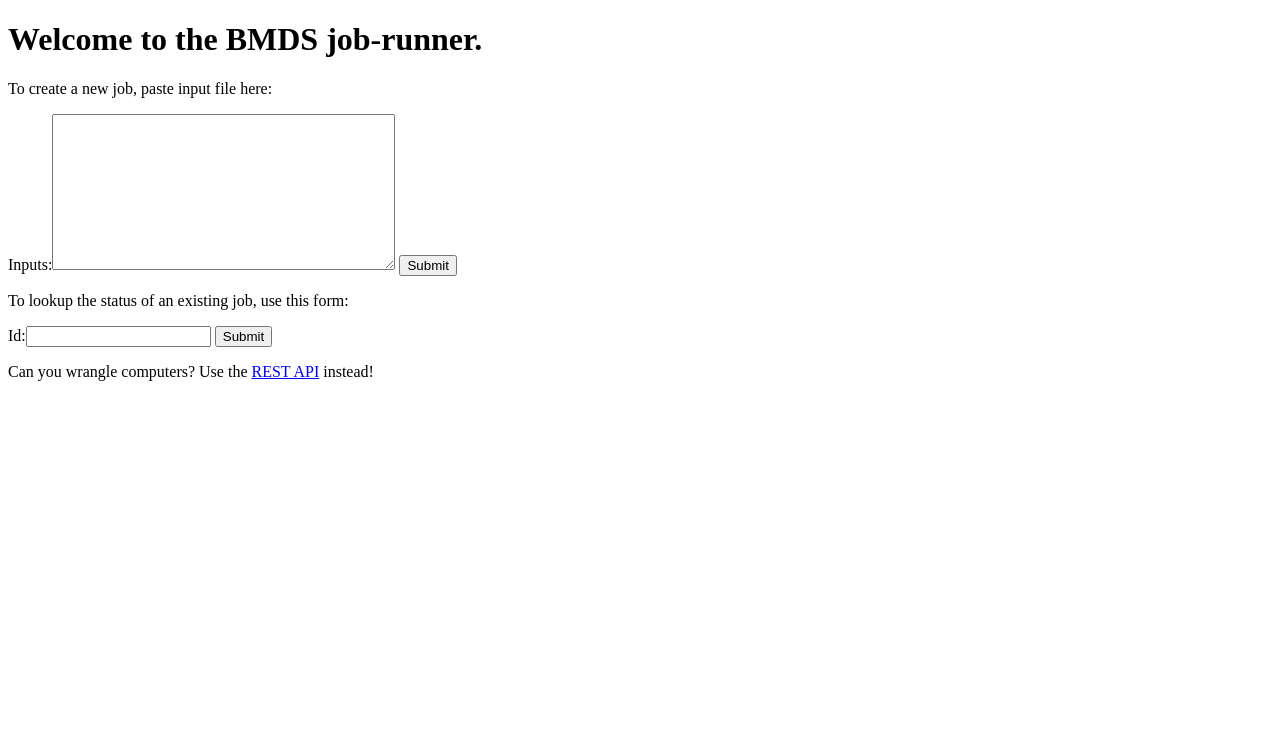
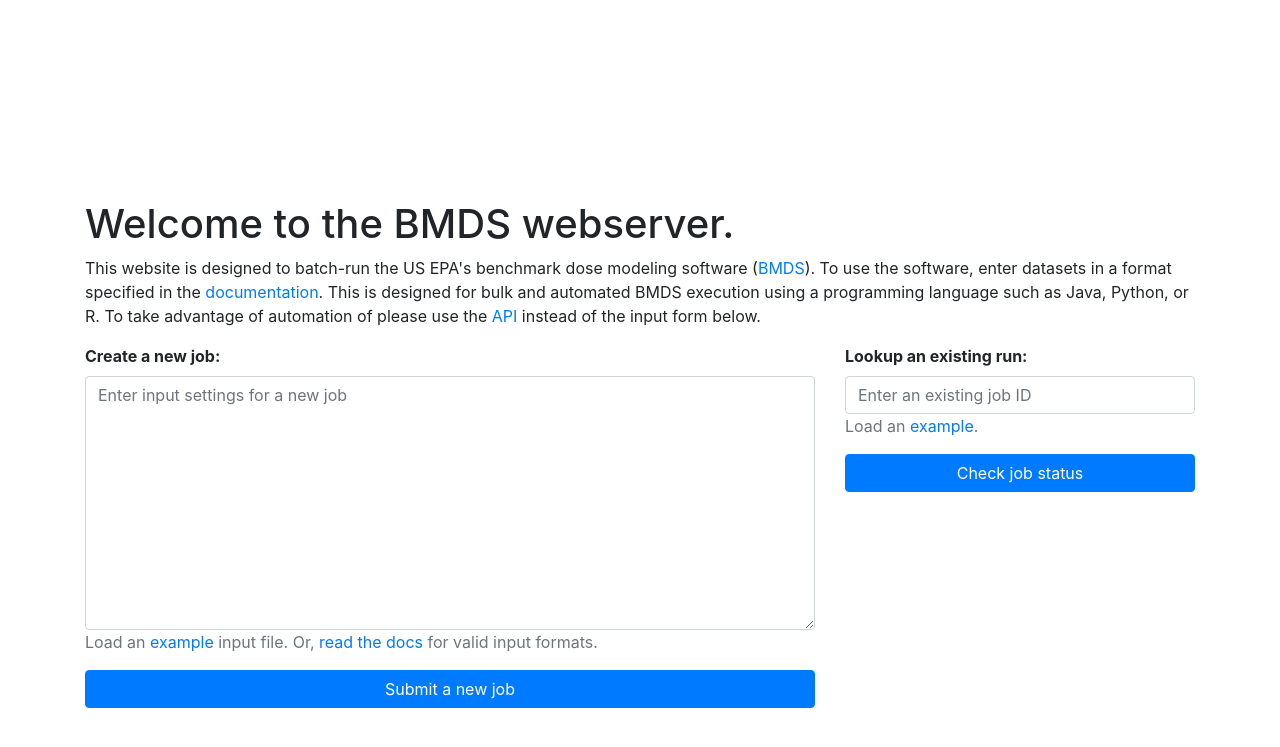
Before and after one commit to shapiromatron/bmds-server, a Django app: page / in a window 1280 px wide. Shown: the top 747 px of the page. Run offline with Django 3.2, Linux system fonts and the light colour scheme; parts of the project's set-up code (start-up, migrations or seed data) failed here and were passed over; some libraries are stand-ins or nearby versions.

Commit message:
apply styling!

```diff
--- a/templates/base.html
+++ b/templates/base.html
@@ -1,14 +1,60 @@
+{% load staticfiles %}
 <!DOCTYPE html>
-<html>
+<html lang="en">
 <head>
-    <title>{% block title %}BMDS job runner{% endblock title %}</title>
+    <meta charset="utf-8">
+    <meta name="viewport" content="width=device-width, initial-scale=1, shrink-to-fit=no">
+    <meta http-equiv="x-ua-compatible" content="ie=edge">
+
+    <title>{% block title %}BMDS webserver{% endblock title %}</title>
+    <link rel='stylesheet' type='text/css'
+          href='//cdnjs.cloudflare.com/ajax/libs/twitter-bootstrap/4.0.0-alpha.5/css/bootstrap.min.css'>
+    <link rel="stylesheet" type="text/css"
+          href="//cdnjs.cloudflare.com/ajax/libs/font-awesome/4.4.0/css/font-awesome.min.css">
+    <link rel="stylesheet" type="text/css"
+          href="//cdnjs.cloudflare.com/ajax/libs/font-awesome/4.7.0/css/font-awesome.min.css">
+    <link rel="stylesheet" type="text/css"
+          href="{% static 'css/site.css' %}">
 </head>
 <body>
+
+<nav class="navbar navbar-fixed-top navbar-dark bg-inverse">
+  <a class="navbar-brand" href="{% url 'home' %}">BMDS webserver</a>
+  <ul class="nav navbar-nav pull-right">
+    <li class="nav-item">
+      <a class="nav-link" href="https://github.com/shapiromatron/bmds-server"><i class="fa fa-inverse fa-github"></i>&nbsp;Source code</a>
+    </li>
+    <li class="nav-item">
+      <a class="nav-link" href="http://bmds-server.readthedocs.io/en/latest/"><i class="fa fa-inverse fa-book"></i>&nbsp;Documentation</a>
+    </li>
+    <li class="nav-item">
+      <a class="nav-link" href="{% url 'api:api-root' %}"><i class="fa fa-inverse fa-code"></i>&nbsp;API</a>
+    </li>
+  </ul>
+</nav>
+
+<div class="container">
+
+{% if messages %}
+  {% for message in messages %}
+    <div {% if message.tags %} class="{{ message.tags }} {% endif %}">
+      <button type="button" class="close" data-dismiss="alert">&times;</button>
+      {{ message|safe }}
+    </div>
+  {% endfor %}
+{% endif %}
+
 {% block content %}
 {% endblock content %}
-</body>
+</div>
+
 <script type="text/javascript"
         src="https://cdnjs.cloudflare.com/ajax/libs/jquery/3.1.1/jquery.min.js"></script>
+<script charset="utf-8"
+        src="//cdnjs.cloudflare.com/ajax/libs/tether/1.3.7/js/tether.min.js"></script>
+<script charset="utf-8"
+        src="//cdnjs.cloudflare.com/ajax/libs/twitter-bootstrap/4.0.0-alpha.5/js/bootstrap.min.js"></script>
 {% block extra-js %}
 {% endblock %}
+</body>
 </html>
--- /dev/null
+++ b/templates/jobrunner/_errors.html
@@ -0,0 +1,9 @@
+{% if errors %}
+<div class='alert alert-danger'>
+    <ul>
+    {% for error in errors %}
+        <li>{{ error|escape }}</li>
+    {% endfor %}
+    </ul>
+</div>
+{% endif %}
--- a/templates/jobrunner/job_form.html
+++ b/templates/jobrunner/job_form.html
@@ -2,31 +2,80 @@
 
 
 {% block content %}
-<h1>Welcome to the BMDS job-runner.</h1>
-<form method="post">
-    <p>To create a new job, paste input file here:</p>
-    {% csrf_token %}
-    {{form}}
-    <button type='submit'>Submit</button>
-</form>
-<form id='lookup'>
-    <p>To lookup the status of an existing job, use this form:</p>
-    {{status_form}}
-    <button type='submit'>Submit</button>
-</form>
+<h1>Welcome to the BMDS webserver.</h1>
+<div class="row">
 
-<p>Can you wrangle computers? Use the <a href="{% url 'api:api-root' %}">REST API</a> instead!</p>
+    <div class="col-sm-12">
+        <p>
+            This website is designed to batch-run the US EPA's benchmark dose
+            modeling software (<a href="https://www.epa.gov/bmds">BMDS</a>). To use
+            the software, enter datasets in a format specified in the
+            <a href="http://bmds-server.readthedocs.io/en/latest/">documentation</a>.
 
+            This is designed for bulk and automated BMDS execution using a programming
+            language such as Java, Python, or R. To take advantage of automation of
+            please use the <a href="{% url 'api:api-root' %}">API</a> instead of the
+            input form below.
+        </p>
+    </div>
+
+    <div class="col-sm-8">
+        <form method="post">
+            {% csrf_token %}
+            <div class="form-group">
+                <label>Create a new job:</label>
+                <textarea
+                    class="form-control" cols="40"
+                    placeholder="Enter input settings for a new job"
+                    id="id_inputs" name="inputs"
+                    rows="10" required>{{form.inputs.value|default_if_none:""}}</textarea>
+                <p class='text-muted'>Load an <a id="example_input" href="#">example</a> input file. Or, <a href="http://bmds-server.readthedocs.io/en/latest/api.html">read the docs</a> for valid input formats.</p>
+            </div>
+            {% include "jobrunner/_errors.html" with errors=form.inputs.errors %}
+            <button type="submit" class="btn btn-primary btn-block">Submit a new job</button>
+        </form>
+    </div>
+
+    <div class="col-sm-4">
+
+        <form id="lookup">
+            <div class="form-group">
+                <label for="id_id">Lookup an existing run:</label>
+                <input id="id_id" name="id" type="text"
+                       placeholder="Enter an existing job ID"
+                       required="" class="form-control" >
+                <p class='text-muted'>Load an <a id="example_id" href="#">example</a>.</p>
+            </div>
+            <button type="submit" class="btn btn-primary btn-block">Check job status</button>
+        </form>
+    </div>
+
+</div>
 {% endblock content %}
 
 
 {% block extra-js %}
 <script type="text/javascript">
 $(document).ready(function(){
+
+    // redirect to job
     $('#lookup').submit(function(e){
         e.preventDefault();
         window.location = "{% url 'job_query' %}?id=" + $('#id_id').val();
+        });
+
+    // load example input file
+    $('#example_input').click(function(e){
+        e.preventDefault();
+        $('#id_inputs').val('{\n    "dataset_type": "D",\n    "bmds_version": "BMDS2601",\n    "datasets": [\n        {\n            "doses": [0, 1.96, 5.69, 29.75],\n            "ns": [75, 49, 50, 49],\n            "incidences": [5, 1, 3, 14]\n        }\n    ]\n}');
     });
+
+    // load example ID
+    $('#example_id').click(function(e){
+        e.preventDefault();
+        $('#id_id').val('f49900b1-46e7-4ed6-9b1c-80b0f63bfbd1');
+    });
+
 });
 </script>
 {% endblock extra-js %}
```
Also changed, not shown: templates/jobrunner/job_detail.html (+34 -9 lines).
